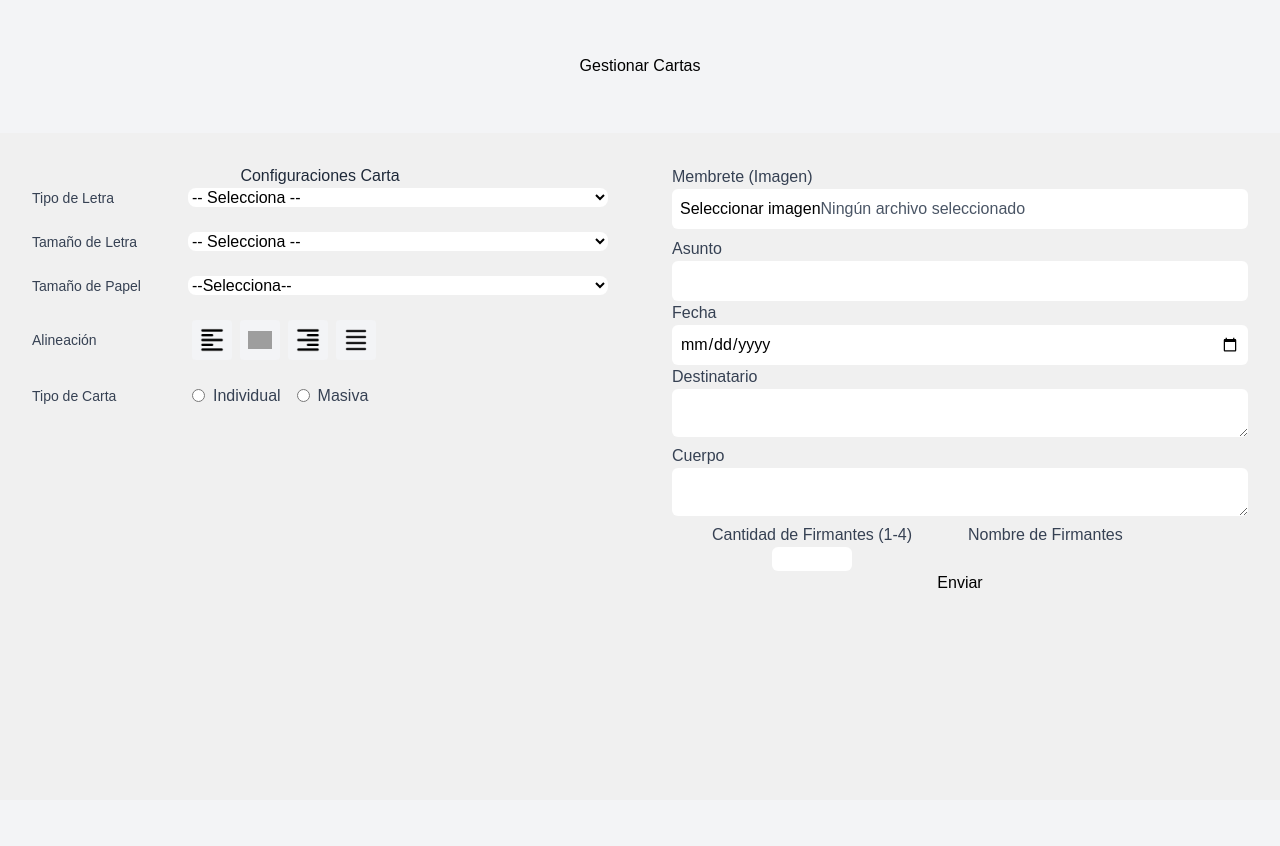
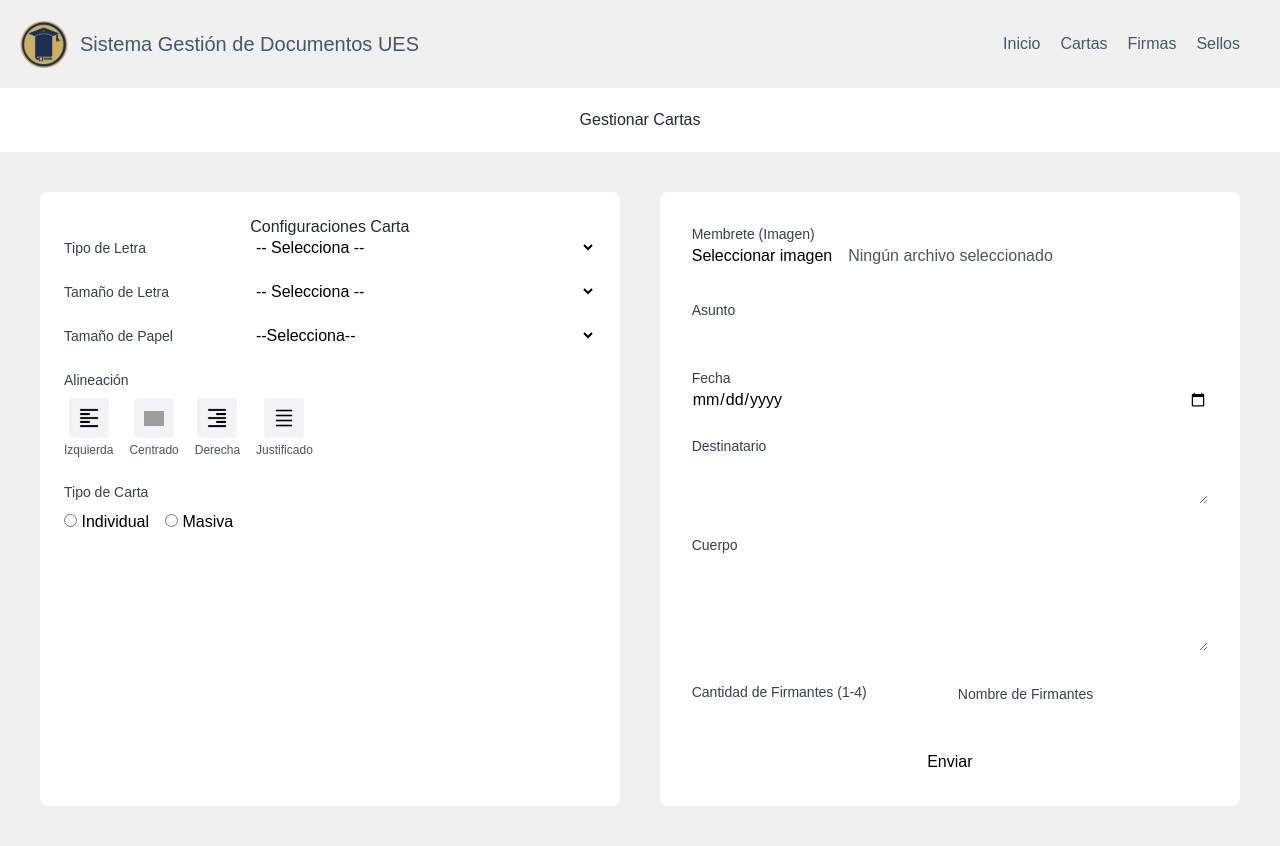
Before and after one commit to Nancy-Ramirez/DiplomasSIS, a Flask app: template Templates/html/cartas/cartas.html in a window 1280 px wide. Before the commit the page ends 588 px from the top, so only its background shows below. Run offline with Flask 3, Linux system fonts and the light colour scheme; the template is opened without the code that fills it, so the values that code supplies are empty; style sheets or scripts are compiled from the project's sources; some libraries are stand-ins or nearby versions; grey boxes are pictures that could not be loaded.

Commit message:
version 7 Ron

```diff
--- a/Templates/html/cartas/cartas.html
+++ b/Templates/html/cartas/cartas.html
@@ -4,31 +4,54 @@
     <meta charset="UTF-8" />
     <meta name="viewport" content="width=device-width, initial-scale=1.0" />
     <script src="https://unpkg.com/@tailwindcss/browser@4"></script>
-    <!-- CDN Tailwind -->
+    <script src="https://cdn.jsdelivr.net/npm/sweetalert2@11"></script>
     <title>Gestionar Cartas</title>
     <link rel="stylesheet" href="../../../styles.css" />
 </head>
-<body class="h-screen flex flex-col">
+<body class="h-screen bg-gray-100">
 
-    <!-- Título en la parte superior -->
-    <div class="w-full h-1/6 flex items-center justify-center bg-gray-100 shadow-md">
-        <h1 class="text-lg font-bold">Gestionar Cartas</h1>
+    <header class="text-gray-600 body-font">
+        <div
+          class="container mx-auto flex flex-wrap p-5 flex-col md:flex-row items-center"
+        >
+          <a
+            class="flex title-font font-medium items-center text-gray-900 mb-4 md:mb-0"
+          >
+            <img src="../../../src/images/2.png" alt="" class="w-12" />
+            <span class="ml-3 text-xl">Sistema Gestión de Documentos UES</span>
+          </a>
+          <nav
+            class="md:ml-auto flex flex-wrap items-center text-base justify-center"
+          >
+            <a
+              href="../../../inicio.html"
+              class="mr-5 hover:text-gray-900"
+              >Inicio</a
+            >
+            <a href="../../../Templates/html/cartas/cartas.html" class="mr-5 hover:text-gray-900">Cartas</a>
+            <a class="mr-5 hover:text-gray-900">Firmas</a>
+            <a class="mr-5 hover:text-gray-900">Sellos</a>
+          </nav>
+        </div>
+      </header>
+
+    <!-- Título -->
+    <div class="w-full h-16 flex items-center justify-center bg-white shadow">
+        <h1 class="text-xl font-bold text-gray-800">Gestionar Cartas</h1>
     </div>
 
-    <!-- Contenedor con dos columnas -->
-    <div class="flex flex-1">
-        <!-- Columna izquierda - Configuraciones -->
-        <div class="w-1/2 p-8">
-            <h2 class="text-xl font-bold text-center text-gray-800 mb-6">
-                Configuraciones Carta
-            </h2>
+    <!-- Contenedor principal -->
+    <div class="flex flex-col md:flex-row gap-10 px-10 py-10">
+
+        <!-- Columna izquierda - Configuración de la carta -->
+        <div class="w-full md:w-6/12 bg-white p-6 rounded-lg shadow-md">
+            <h2 class="text-xl font-semibold text-center mb-6 text-gray-800">Configuraciones Carta</h2>
             <div class="space-y-6">
 
-                <!-- Selección de Tipo de Letra -->
-                <div class="flex items-center space-x-4">
-                    <label for="letra" class="w-1/4 text-sm font-medium text-gray-700">Tipo de Letra</label>
-                    <select id="letra" name="letra" required
-                        class="w-3/4 px-4 py-2 border border-gray-300 rounded-lg shadow-sm focus:ring-blue-500 focus:border-blue-500 bg-white">
+                <!-- Tipo de Letra -->
+                <div class="flex items-start gap-4">
+                    <label for="letra" class="w-1/3 text-sm font-medium text-gray-700">Tipo de Letra</label>
+                    <select id="letra" class="w-2/3 px-4 py-2 border rounded-md shadow-sm">
                         <option value="">-- Selecciona --</option>
                         <option value="Arial">Arial</option>
                         <option value="Times New Roman">Times New Roman</option>
@@ -38,11 +61,10 @@
                     </select>
                 </div>
 
-                <!-- Selección de Tamaño de Letra -->
-                <div class="flex items-center space-x-4">
-                    <label for="tamaño-letra" class="w-1/4 text-sm font-medium text-gray-700">Tamaño de Letra</label>
-                    <select id="tamaño-letra" name="tamaño-letra" required
-                        class="w-3/4 px-4 py-2 border border-gray-300 rounded-lg shadow-sm focus:ring-blue-500 focus:border-blue-500 bg-white">
+                <!-- Tamaño de Letra -->
+                <div class="flex items-start gap-4">
+                    <label for="tamaño-letra" class="w-1/3 text-sm font-medium text-gray-700">Tamaño de Letra</label>
+                    <select id="tamaño-letra" class="w-2/3 px-4 py-2 border rounded-md shadow-sm">
                         <option value="">-- Selecciona --</option>
                         <option value="12">12</option>
                         <option value="14">14</option>
@@ -51,9 +73,11 @@
                         <option value="20">20</option>
                     </select>
                 </div>
-                <div class="flex items-center space-x-4">
-                    <label for="tamaño-papel" class="w-1/4 text-sm font-medium text-gray-700">Tamaño de Papel</label>
-                    <select name="tamaño-papel" id="tamaño-papel" required class="w-3/4 px-4 py-2 border border-gray-300 rounded-lg shadow-sm focus:ring-blue-500 focus:border-blue-500 bg-white">
+
+                <!-- Tamaño de Papel -->
+                <div class="flex items-start gap-4">
+                    <label for="tamaño-papel" class="w-1/3 text-sm font-medium text-gray-700">Tamaño de Papel</label>
+                    <select id="tamaño-papel" class="w-2/3 px-4 py-2 border rounded-md shadow-sm">
                         <option value="">--Selecciona--</option>
                         <option value="Carta">Carta</option>
                         <option value="Oficio">Oficio</option>
@@ -62,148 +86,118 @@
                     </select>
                 </div>
 
-                <div class="flex items-center space-x-4">
-                    <label class="w-1/4 text-sm font-medium text-gray-700">Alineación</label>
 
-                    <div class="flex space-x-2">
-                        <!-- Alinear Izquierda -->
-                        <label class="relative cursor-pointer">
-                            <input type="radio" name="alineacion" value="left" id="left" class="sr-only peer">
-                            <div class="w-10 h-10 flex justify-center items-center bg-gray-100 rounded hover:bg-gray-300
-                                peer-checked:ring-2 peer-checked:ring-blue-500 transition-all">
-                                <img src="../../../src/images/izquierda.png" alt="Alinear Izquierda" class="w-6 h-6" />
+<!-- Alineación combinada (íconos + texto) -->
+<div class="flex flex-col gap-2">
+    <span class="text-sm font-medium text-gray-700">Alineación</span>
+    <div class="flex gap-4">
+        <!-- Izquierda -->
+        <label class="flex flex-col items-center cursor-pointer">
+            <input type="radio" name="alineacion" value="left" class="sr-only peer">
+            <div class="w-10 h-10 flex items-center justify-center bg-gray-100 rounded hover:bg-gray-200 ring-offset-2 peer-checked:ring-2 peer-checked:ring-blue-500 transition">
+                <img src="../../../src/images/izquierda.png" alt="Izquierda" class="w-5 h-5" />
             </div>
+            <span class="text-xs mt-1 text-gray-600">Izquierda</span>
         </label>
 
-                        <!-- Centrar -->
-                        <label class="relative cursor-pointer">
-                            <input type="radio" name="alineacion" value="center" id="center" class="sr-only peer">
-                            <div class="w-10 h-10 flex justify-center items-center bg-gray-100 rounded hover:bg-gray-300
-                                peer-checked:ring-2 peer-checked:ring-blue-500 transition-all">
-                                <img src="../../../src/images/centro.png" alt="Centrar texto" class="w-6 h-6" />
+        <!-- Centrado -->
+        <label class="flex flex-col items-center cursor-pointer">
+            <input type="radio" name="alineacion" value="center" class="sr-only peer">
+            <div class="w-10 h-10 flex items-center justify-center bg-gray-100 rounded hover:bg-gray-200 ring-offset-2 peer-checked:ring-2 peer-checked:ring-blue-500 transition">
+                <img src="../../../src/images/centro.png" alt="Centrado" class="w-5 h-5" />
             </div>
+            <span class="text-xs mt-1 text-gray-600">Centrado</span>
         </label>
 
-                        <!-- Alinear Derecha -->
-                        <label class="relative cursor-pointer">
-                            <input type="radio" name="alineacion" value="right" id="right" class="sr-only peer">
-                            <div class="w-10 h-10 flex justify-center items-center bg-gray-100 rounded hover:bg-gray-300
-                                peer-checked:ring-2 peer-checked:ring-blue-500 transition-all">
-                                <img src="../../../src/images/derecha.png" alt="Alinear Derecha" class="w-6 h-6" />
+        <!-- Derecha -->
+        <label class="flex flex-col items-center cursor-pointer">
+            <input type="radio" name="alineacion" value="right" class="sr-only peer">
+            <div class="w-10 h-10 flex items-center justify-center bg-gray-100 rounded hover:bg-gray-200 ring-offset-2 peer-checked:ring-2 peer-checked:ring-blue-500 transition">
+                <img src="../../../src/images/derecha.png" alt="Derecha" class="w-5 h-5" />
             </div>
+            <span class="text-xs mt-1 text-gray-600">Derecha</span>
         </label>
 
-                        <!-- Justificar -->
-                        <label class="relative cursor-pointer">
-                            <input type="radio" name="alineacion" value="justify" id="justify" class="sr-only peer">
-                            <div class="w-10 h-10 flex justify-center items-center bg-gray-100 rounded hover:bg-gray-300
-                                peer-checked:ring-2 peer-checked:ring-blue-500 transition-all">
-                                <img src="../../../src/images/justificado.png" alt="Justificar texto" class="w-6 h-6" />
+        <!-- Justificado -->
+        <label class="flex flex-col items-center cursor-pointer">
+            <input type="radio" name="alineacion" value="justify" class="sr-only peer">
+            <div class="w-10 h-10 flex items-center justify-center bg-gray-100 rounded hover:bg-gray-200 ring-offset-2 peer-checked:ring-2 peer-checked:ring-blue-500 transition">
+                <img src="../../../src/images/justificado.png" alt="Justificado" class="w-5 h-5" />
             </div>
+            <span class="text-xs mt-1 text-gray-600">Justificado</span>
         </label>
     </div>
 </div>
 
-                <!-- Selección de Tipo de Carta -->
-                <div class="flex items-center space-x-4 mt-4">
-                    <label class="w-1/4 text-sm font-medium text-gray-700">Tipo de Carta</label>
-                    <div class="flex space-x-4">
-                        <label class="inline-flex items-center">
-                            <input type="radio" name="tipoCarta" value="individual" class="form-radio text-blue-500">
-                            <span class="ml-2 text-gray-700">Individual</span>
-                        </label>
-                        <label class="inline-flex items-center">
-                            <input type="radio" name="tipoCarta" value="masiva" class="form-radio text-blue-500">
-                            <span class="ml-2 text-gray-700">Masiva</span>
-                        </label>
+
+                <!-- Tipo de Carta -->
+                <div class="flex flex-col gap-2">
+                    <span class="text-sm font-medium text-gray-700">Tipo de Carta</span>
+                    <div class="flex gap-4">
+                        <label><input type="radio" name="tipoCarta" value="individual" class="mr-1"> Individual</label>
+                        <label><input type="radio" name="tipoCarta" value="masiva" class="mr-1"> Masiva</label>
                     </div>
                 </div>
 
-                <!-- Contenedor de carga masiva oculto por defecto -->
-            <div id="cargaMasivaContainer" class="hidden mt-4 space-y-2">
-                <label class="block text-sm font-medium text-gray-700">Archivo de destinatarios</label>
-                <div class="flex items-center space-x-2 bg-white p-2 rounded-md shadow">
+                <!-- Carga Masiva -->
+                <div id="cargaMasivaContainer" class="hidden flex flex-col gap-2">
+                    <label class="text-sm font-medium text-gray-700">Archivo de destinatarios</label>
+                    <div class="flex items-center gap-4 bg-white p-2 rounded-md shadow">
                         <input type="file" id="archivoMasivo" accept=".xlsx,.csv" class="hidden" />
-                    <button id="botonArchivoMasivo" class="bg-gray-300 px-3 py-1 rounded-md cursor-pointer
-                        hover:bg-gray-400 hover:shadow-lg transition-all active:scale-95">
-                        Seleccionar archivo
-                    </button>
+                        <button id="botonArchivoMasivo" class="bg-gray-300 px-3 py-1 rounded hover:bg-gray-400 transition">Seleccionar archivo</button>
                         <span id="nombreArchivoMasivo" class="text-gray-600">Ningún archivo seleccionado</span>
                     </div>
                 </div>
             </div>
         </div>
 
-        <div class="w-1/2 p-8">
-         <!-- Membrete (Subir Archivo - Imagen) -->
+        <!-- Columna derecha - Contenido de la carta -->
+        <div class="w-full md:w-6/12 bg-white p-8 rounded-lg shadow-md space-y-6">
+
             <div>
-            <label class="block text-gray-700">Membrete (Imagen)</label>
-            <div class="flex items-center space-x-2 bg-white p-2 rounded-md shadow">
+                <label class="block text-sm font-medium text-gray-700">Membrete (Imagen)</label>
+                <div class="flex items-center gap-4">
                     <input type="file" id="membrete" accept="image/png, image/jpeg" class="hidden">
-                <!-- Botón con animaciones y efectos -->
-                <button id="fileButton" class="bg-gray-300 px-3 py-1 rounded-md cursor-pointer
-                    hover:bg-gray-400 hover:shadow-lg transition-all active:scale-95">
-                    Seleccionar imagen
-                </button>
+                    <button id="fileButton" class="bg-gray-300 px-3 py-1 rounded hover:bg-gray-400 transition">Seleccionar imagen</button>
                     <span id="fileName" class="text-gray-600">Ningún archivo seleccionado</span>
+                </div>
+                <img id="previewImage" class="hidden w-full h-40 object-contain mt-2 rounded-md shadow">
+            </div>
+
+            <div>
+                <label class="block text-sm font-medium text-gray-700">Asunto</label>
+                <input id="asunto" class="w-full px-3 py-2 border rounded-md shadow-sm" />
+            </div>
+
+            <div>
+                <label class="block text-sm font-medium text-gray-700">Fecha</label>
+                <input type="date" id="fecha" class="w-full px-3 py-2 border rounded-md shadow-sm" />
+            </div>
+
+            <div>
+                <label class="block text-sm font-medium text-gray-700">Destinatario</label>
+                <textarea id="destinatario" rows="2" class="w-full px-3 py-2 border rounded-md shadow-sm resize-none"></textarea>
+            </div>
+
+            <div>
+                <label class="block text-sm font-medium text-gray-700">Cuerpo</label>
+                <textarea id="cuerpo" rows="4" class="w-full px-3 py-2 border rounded-md shadow-sm resize-none"></textarea>
+            </div>
+
+            <!-- Firmantes -->
+            <div class="grid grid-cols-2 gap-4">
+                <div class="flex flex-col items-start">
+                    <label class="text-sm font-medium text-gray-700">Cantidad de Firmantes (1-4)</label>
+                    <input type="number" id="cantidadFirmantes" min="1" max="4" class="mt-1 w-20 px-3 py-2 border rounded-md shadow-sm text-center" />
+                </div>
+                <div>
+                    <label class="text-sm font-medium text-gray-700">Nombre de Firmantes</label>
+                    <div id="firmantesContainer" class="space-y-2 mt-1"></div>
                 </div>
             </div>
 
-        <div class="mt-2">
-            <img id="previewImage" class="hidden w-full h-40 object-contain rounded-md shadow">
+            <button id="enviar" class="w-full bg-blue-500 text-white py-2 rounded-md hover:bg-blue-600 transition">Enviar</button>
         </div>
-
-        <div>
-            <label class="block text-gray-700">Asunto</label>
-            <div class="flex items-center bg-white p-2 rounded-md shadow">
-                <input id="asunto" class="w-full outline-none bg-white">
-            </div>
-
-        </div>
-
-        <div>
-            <label class="block text-gray-700">Fecha</label>
-            <div class="flex items-center bg-white p-2 rounded-md shadow">
-                <input type="date" id="fecha" class="w-full outline-none">
-            </div>
-        </div>
-        <!-- Destinatario -->
-        <div>
-            <label class="block text-gray-700">Destinatario</label>
-            <textarea id="destinatario" class="w-full p-2 rounded-md shadow resize-none bg-white"></textarea>
-        </div>
-        <!-- Cuerpo -->
-        <div>
-            <label class="block text-gray-700">Cuerpo</label>
-            <textarea id="cuerpo" class="w-full p-2 rounded-md shadow resize-none bg-white"></textarea>
-        </div>
-
-        <!-- Contenedor de Firmantes -->
-        <div class="grid grid-cols-2 gap-4 items-start">
-            <!-- Columna Izquierda (Nombres de Firmantes) -->
-            <div class="flex flex-col items-center">
-                <label class="block text-gray-700">Cantidad de Firmantes (1-4)</label>
-                <input type="number" id="cantidadFirmantes" min="1" max="4"
-                    class="w-20 p-2 rounded-md shadow text-center mt-2 bg-white">
-            </div>
-
-
-            <!-- Columna Derecha (Cantidad de Firmantes) -->
-            <div>
-                <label class="block text-gray-700">Nombre de Firmantes</label>
-                <div id="firmantesContainer" class="space-y-2">
-                    <!-- Aquí se agregarán dinámicamente los inputs -->
-                </div>
-            </div>
-        </div>
-
-        <button id="enviar" class="w-full bg-blue-500 text-white py-2 rounded-md shadow
-        hover:bg-blue-600 hover:shadow-lg transition-all active:scale-95 mt-6">
-        Enviar
-        </button>
-
-    <p id="responseMessage" class="text-center text-gray-700"></p>
-
     </div>
 
     <script src="../../js/cartas/renderer.js"></script>
--- a/inicio.html
+++ b/inicio.html
@@ -13,7 +13,7 @@
       <div class="container mx-auto flex flex-wrap p-5 flex-col md:flex-row items-center border-2 border-gray-200">
         <a class="flex title-font font-medium items-center text-gray-900 mb-4 md:mb-0">
           <img src="src/images/2.png" alt="" class="w-12" />
-          <span class="ml-3 text-xl">Aún no sé cómo se llama esta fok</span>
+          <span class="ml-3 text-xl">Gestion de Documentos UES</span>
         </a>
       </div>
     </header>
@@ -46,10 +46,12 @@
           </div>
 
           <!-- Caja 4 -->
+          <a href="Templates/html/memorandum/memorandun.html">
           <div class="option-box hover-effect">
             <img src="src/images/Memorandum.png" alt="" class="w-20" />
             <h2>Memorandum</h2>
           </div>
+          </a>
 
           <!-- Caja 5 -->
           <div class="option-box hover-effect">
```
Also changed, not shown: Templates/html/memorandum/memorandun.html (added, +139 -0 lines), Templates/js/cartas/renderer.js (+110 -30 lines), Templates/js/memorandum/renderer-memorandum.js (added, +185 -0 lines), backend/memorandum.py (added). Lines whose indentation alone changed are shown as unchanged.
